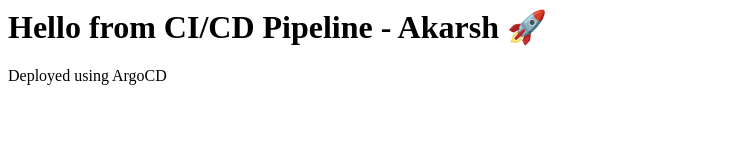
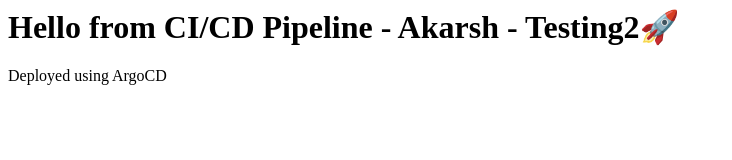
Before and after one commit to akarsh5080/app-repo, a plain HTML site: page index.html in a window 1280 px wide. Shown: the whole page, without its empty margins (0-732 px from the left). Drawn offline with Linux system fonts and the light colour scheme.

Commit message:
index changes

```diff
--- a/index.html
+++ b/index.html
@@ -1,2 +1,2 @@
-<h1>Hello from CI/CD Pipeline - Akarsh 🚀</h1>
+<h1>Hello from CI/CD Pipeline - Akarsh - Testing2🚀</h1>
 <p>Deployed using ArgoCD</p>
```
